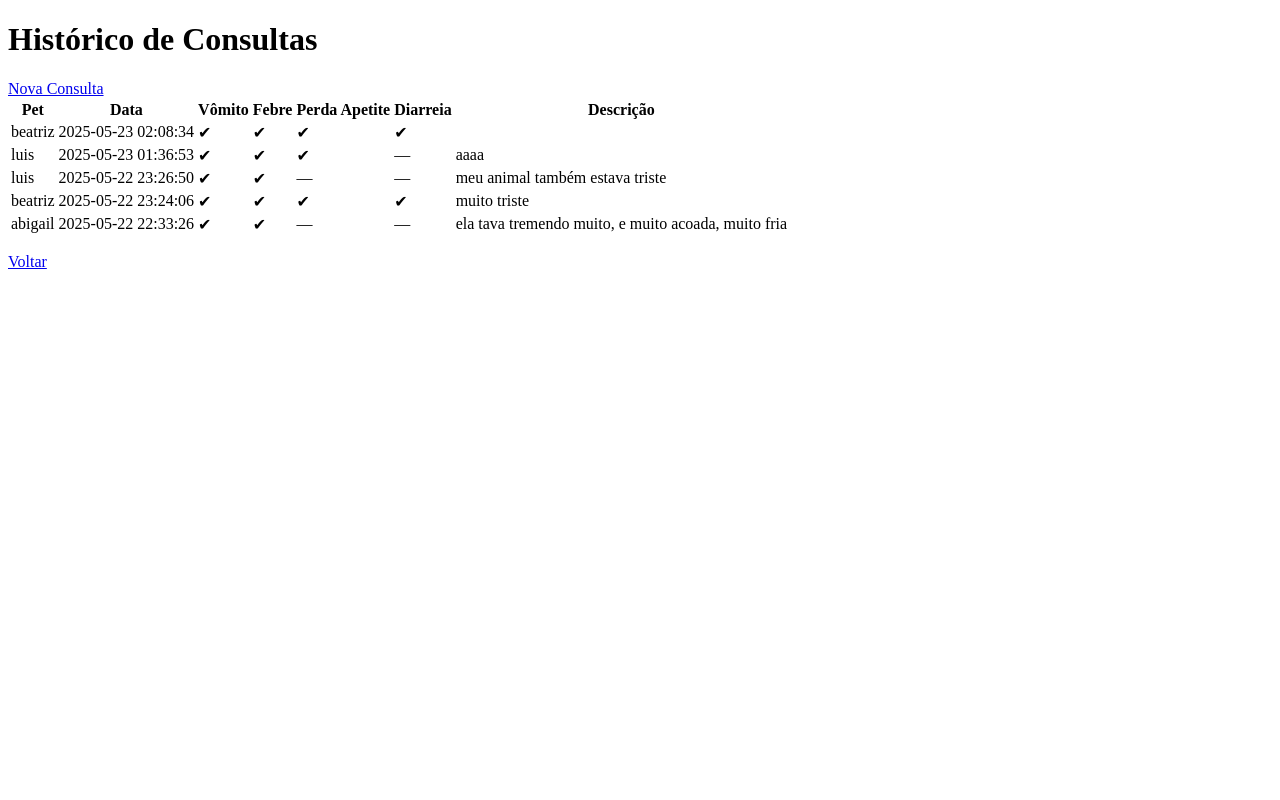
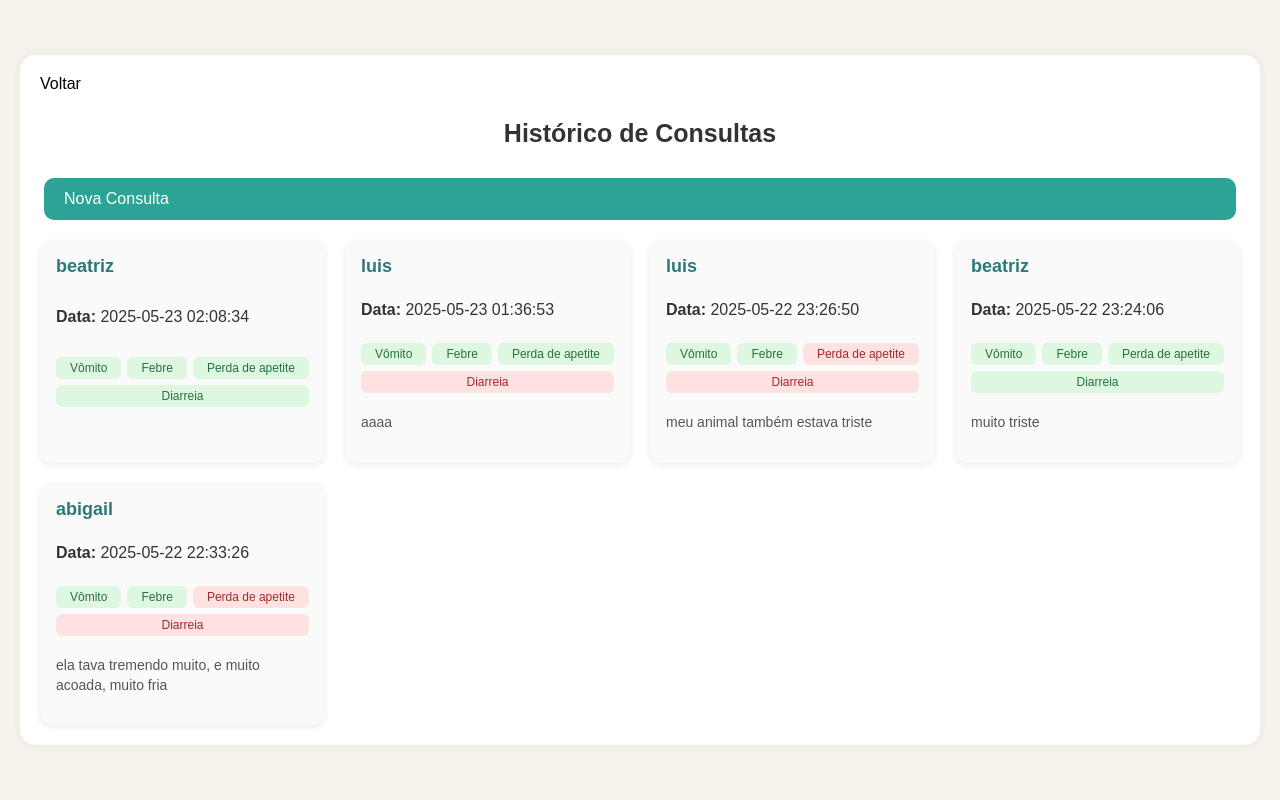
Before and after one commit to 1Gxsta/TrabalhoHackathon, a Flask app: page /consultas in a window 1280 px wide. Run offline with Flask 3, Linux system fonts and the light colour scheme; data comes from the database, SQL or seed files in the repository; both versions use the stored data as it was after the commit.

Commit message:
quase mesmo
ja to louco

```diff
--- a/centro_veterinario/static/css/style.css
+++ b/centro_veterinario/static/css/style.css
@@ -1,10 +1,212 @@
 @charset "UTF-8";
 
-*   {
-    margin: 0px;
-    padding: 0px;
+body {
+    font-family: sans-serif;
+    margin: 0;
+    background-color: #f5f2e9;
+    color: #333;
+    display: flex;
+    justify-content: center;
+    align-items: center;
+    min-height: 100vh;
 }
 
-a   {
+.card {
+    width: 100%;
+    max-width: 1200px;
+    max-height: 1200px;
+    min-width: 500px;
+    min-height: 300px;
+    margin: 10px;
+    background: #fff;
+    border-radius: 15px;
+    padding: 20px;
+    box-shadow: 0 0 10px rgba(0,0,0,0.05);
+    display: flex;
+    flex-direction: column;
+    justify-content: center;
+    align-items: center;
+    position: relative;
+}
+
+.link-back {
+    text-decoration: none;
+    color: black;
+    margin-bottom: 10px;
+    display: inline-block;
+}
+
+.back-wrapper {
+    width: 100%;
+    text-align: left;
+}
+
+.link-back:visited  {
+    text-decoration: none;
+    color: black;
+}
+
+.header {
+    font-size: 25px;
+    margin-bottom: 20px;
+    font-weight: bold;
+    text-align: center;
+}
+
+.login-box {
+    display: flex;
+    padding: 30px;
+    flex-direction: column;
+    align-items: center;
+    text-align: center;
+    justify-content: center;
+}
+
+.name-above label {
+    display: block;
+    margin-bottom: 10px 0px;
+    font-size: 14px;
+    font-weight: 600;
+    color: #555;
+}
+
+input, textarea {
+    display: block;
+    width: 100%;
+    margin: 10px 0;
+    padding: 10px;
+    border-radius: 8px;
+    border: 1px solid #ccc;
+    box-sizing: border-box;
+}
+
+.btn {
+    display: block;
+    padding: 12px 20px;
+    background-color: #2ba395;
+    color: white;
+    border: none;
+    border-radius: 10px;
+    cursor: pointer;
+    margin-top: 10px;
+    width: 100%;
     text-decoration: none;
 }
+
+.grid-consultas {
+  display: grid;
+  grid-template-columns: repeat(auto-fit, minmax(250px, 1fr));
+  gap: 20px;
+  width: 100%;
+  margin-top: 20px;
+}
+
+.consulta-card {
+  background: #fafafa;
+  border-radius: 12px;
+  padding: 16px;
+  box-shadow: 0 2px 6px rgba(0,0,0,0.08);
+  display: flex;
+  flex-direction: column;
+  justify-content: space-between;
+}
+
+.card-pet {
+  margin: 0 0 8px;
+  font-size: 18px;
+  color: #2b7a78;
+}
+
+.sintomas {
+  display: flex;
+  flex-wrap: wrap;
+  gap: 6px;
+  margin: 8px 0;
+}
+
+.sintomas span {
+  flex: 1 1 auto;
+  text-align: center;
+  padding: 4px 6px;
+  border-radius: 6px;
+  font-size: 12px;
+  font-weight: 500;
+}
+
+.sintomas .ok  {
+    background: #def7e0; color: #2a6f42;
+}
+
+.sintomas .no  {
+     background: #fde2e2; color: #a62a2a;
+}
+
+.card-desc {
+  margin-top: 12px;
+  font-size: 14px;
+  line-height: 1.4;
+  color: #555;
+}
+
+.nenhuma {
+  grid-column: 1/-1;
+  text-align: center;
+  color: #777;
+  font-style: italic;
+}
+
+.field-wrapper {
+  width: 100%;
+  text-align: left;
+  margin-bottom: 15px;
+}
+.field-wrapper label {
+  display: block;
+  margin-bottom: 6px;
+  font-weight: 600;
+  color: #555;
+}
+.field-wrapper select,
+.field-wrapper textarea {
+  width: 100%;
+  padding: 10px;
+  border-radius: 8px;
+  border: 1px solid #ccc;
+  box-sizing: border-box;
+}
+
+.toggle-group-vertical {
+  display: flex;
+  flex-direction: column;
+  gap: 10px;
+  width: 100%;
+  margin: 15px 0;
+}
+
+.toggle-group-vertical .checkbox-group {
+  width: 100%;
+}
+
+.checkbox-group input[type="checkbox"] {
+  display: none;
+}
+
+.toggle-btn {
+  display: block;
+  width: 100%;
+  padding: 10px;
+  border: 2px solid #2ba395;
+  border-radius: 8px;
+  text-align: center;
+  cursor: pointer;
+  user-select: none;
+  background-color: #fff;
+  color: #2ba395;
+  font-weight: 600;
+  transition: background-color 0.2s, color 0.2s;
+}
+
+.checkbox-group input[type="checkbox"]:checked + .toggle-btn {
+  background-color: #2ba395;
+  color: #fff;
+}
--- a/centro_veterinario/templates/consultas.html
+++ b/centro_veterinario/templates/consultas.html
@@ -1,32 +1,37 @@
 <!DOCTYPE html>
-<html>
-<head><meta charset="utf-8"><title>Consultas</title></head>
+<html lang="pt-BR">
+<head>
+  <meta charset="utf-8">
+  <title>Histórico de Consultas</title>
+  <link rel="stylesheet" href="{{ url_for('static', filename='css/style.css') }}">
+</head>
 <body>
-    <h1>Histórico de Consultas</h1>
-    <a href="/nova_consulta">Nova Consulta</a>
-    <table>
-        <thead>
-            <tr>
-                <th>Pet</th><th>Data</th><th>Vômito</th><th>Febre</th>
-                <th>Perda Apetite</th><th>Diarreia</th><th>Descrição</th>
-            </tr>
-        </thead>
-        <tbody>
-            {% for c in consultas %}
-            <tr>
-                <td>{{ c.nome_animal }}</td>
-                <td>{{ c.data_consulta }}</td>
-                <td>{{ '✔' if c.vomito else '—' }}</td>
-                <td>{{ '✔' if c.febre else '—' }}</td>
-                <td>{{ '✔' if c.perda_apetite else '—' }}</td>
-                <td>{{ '✔' if c.diarreia else '—' }}</td>
-                <td>{{ c.descricao }}</td>
-            </tr>
-            {% else %}
-            <tr><td colspan="7">Nenhuma consulta cadastrada.</td></tr>
-            {% endfor %}
-        </tbody>
-    </table>
-    <p><a href="/">Voltar</a></p>
+  <div class="card">
+    <div class="back-wrapper">
+      <a href="/" class="link-back">Voltar</a>
+    </div>
+
+    <h1 class="header">Histórico de Consultas</h1>
+
+    <a href="/nova_consulta" style="width: 96%;" class="btn">Nova Consulta</a>
+
+    <div class="grid-consultas">
+      {% for c in consultas %}
+        <div class="consulta-card">
+          <h3 class="card-pet">{{ c.nome_animal }}</h3>
+          <p><strong>Data:</strong> {{ c.data_consulta }}</p>
+          <div class="sintomas">
+            <span class="{{ 'ok' if c.vomito else 'no' }}">Vômito</span>
+            <span class="{{ 'ok' if c.febre else 'no' }}">Febre</span>
+            <span class="{{ 'ok' if c.perda_apetite else 'no' }}">Perda de apetite</span>
+            <span class="{{ 'ok' if c.diarreia else 'no' }}">Diarreia</span>
+          </div>
+          <p class="card-desc">{{ c.descricao }}</p>
+        </div>
+      {% else %}
+        <p class="nenhuma">Nenhuma consulta cadastrada.</p>
+      {% endfor %}
+    </div>
+  </div>
 </body>
 </html>
```
Also changed, not shown: centro_veterinario/templates/cadastro_pet.html (+48 -18 lines), centro_veterinario/templates/cadastro_usuario.html (+33 -8 lines), centro_veterinario/templates/index.html (+8 -6 lines), centro_veterinario/templates/nova_consulta.html (+45 -21 lines), centro_veterinario/centro_veterinario.db.
